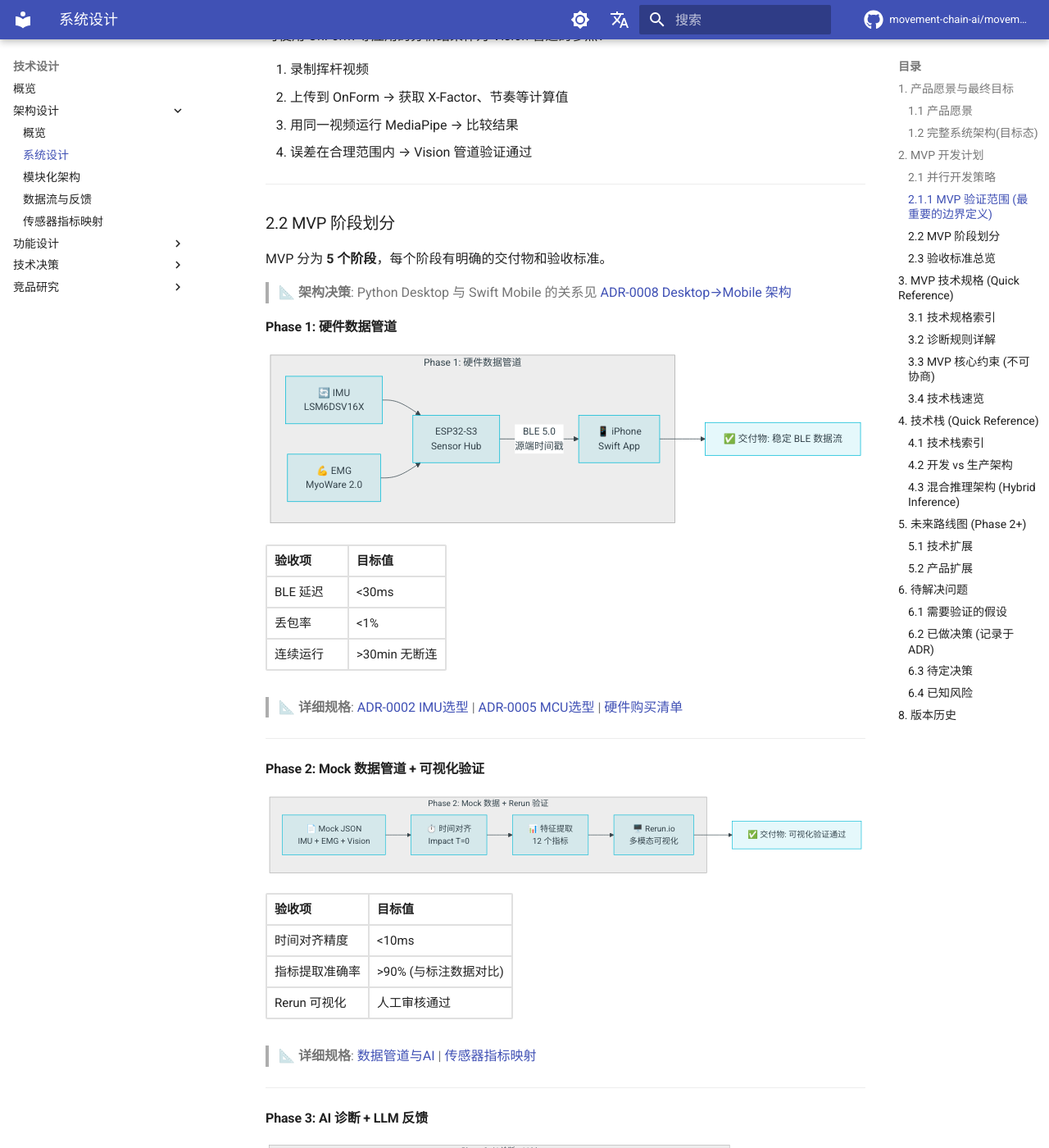
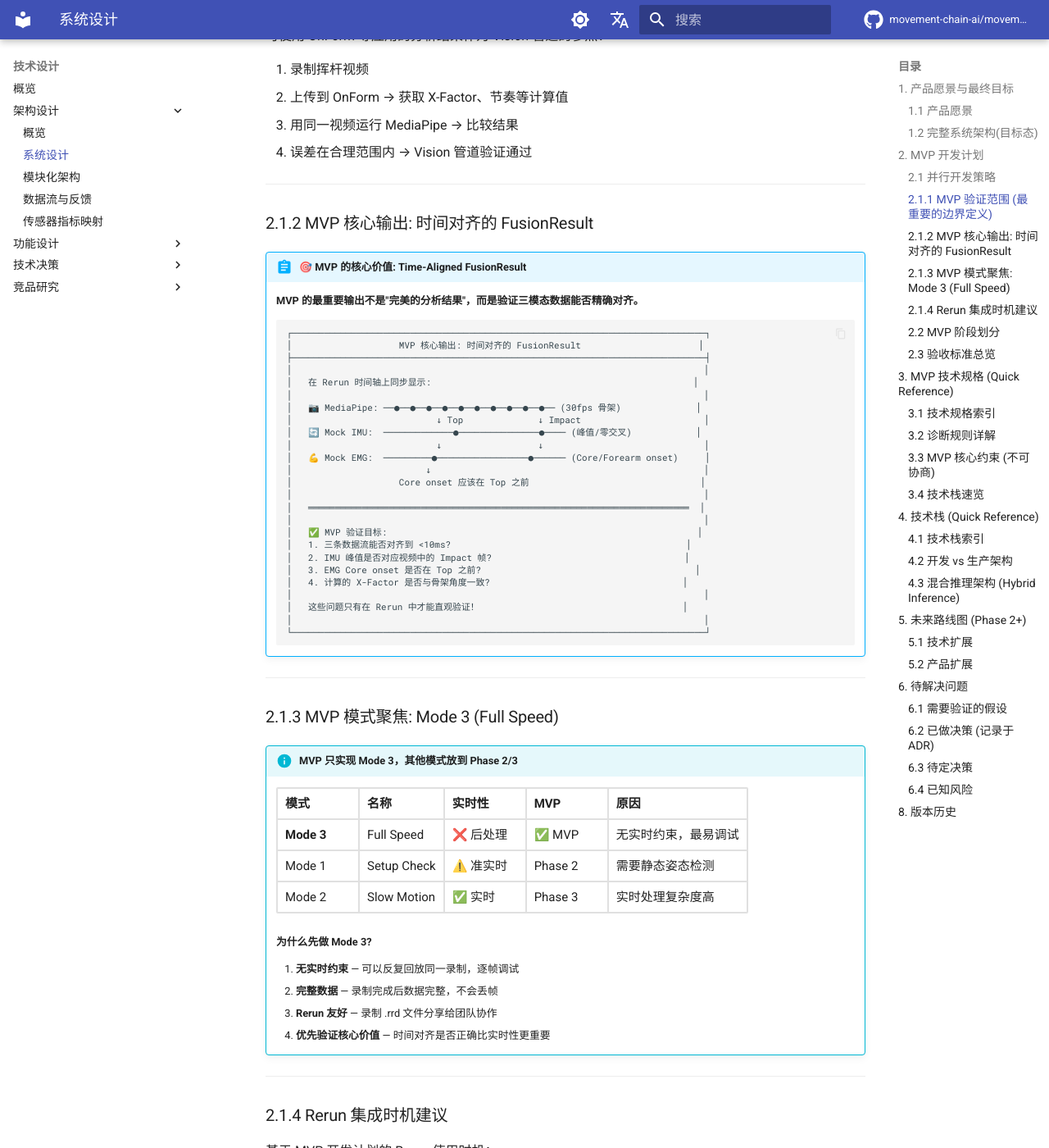
Before and after one commit to movement-chain-ai/movement-chain-docs, an MkDocs documentation site: the page built from docs/zh/design/architecture/system-design.md, in a window 1280 px wide and 1400 px high, scrolled down 6303 px. Shown: the whole window at 82% size. Built offline with MkDocs 1.6.1 and Material for MkDocs 9.7.7, drawn with Linux system fonts in a browser that asks for light colours; comment, search, counter and statistics services are not loaded; the version menu is left out; some of the changed text lies outside the part shown.

Commit message:
docs(zh): 合并 MVP 策略独特内容到 system-design.md v3.8
- 新增 §2.1.2 MVP 核心输出: Time-Aligned FusionResult 图
- 新增 §2.1.3 MVP 模式聚焦: Mode 3 Only + 为什么先做 Mode 3
- 新增 §2.1.4 Rerun 集成时机建议表 (Phase 1-6)

从 modular-architecture.md 删除的 §3 MVP 策略中提取独特内容

🤖 Generated with [Claude Code](https://claude.com/claude-code)

Co-Authored-By: Claude Opus 4.5 <noreply@anthropic.com>

````diff
--- a/docs/zh/design/architecture/system-design.md
+++ b/docs/zh/design/architecture/system-design.md
@@ -51,18 +51,18 @@
 │  ║           │                        └───────────┬──────────────┘                ║  │
 │  ║           │                                    │                               ║  │
 │  ║           │ Native SDK                         │ BLE 5.0                       ║  │
-│  ║           │ (No latency)                       │ (源端时间戳，消除抖动)           ║  │
-│  ║           │                                    │                              ║  │
-│  ║           └──────────────────┬─────────────────┘                              ║  │
-│  ║                              ▼                                                ║  │
-│  ║                    ┌─────────────────────┐                                    ║  │
+│  ║           │ (No latency)                       │ (源端时间戳，消除抖动)            ║  │
+│  ║           │                                    │                               ║  │
+│  ║           └──────────────────┬─────────────────┘                               ║  │
+│  ║                              ▼                                                 ║  │
+│  ║                    ┌─────────────────────┐                                     ║  │
 │  ║                    │  📱 Swift iOS App    │                                    ║  │
-│  ║                    │  • MediaPipeTasksVision                                  ║  │
-│  ║                    │  • CoreBluetooth                                         ║  │
-│  ║                    │  • 数据接收与缓存                                          ║  │
-│  ║                    └─────────┬───────────┘                                    ║  │
-│  ║                                                                               ║  │
-│  ║  【空间姿态 WHAT】       【运动时序 WHEN】         【肌肉激活 WHY】               ║  │
+│  ║                    │  • MediaPipeTasksVision                                   ║  │
+│  ║                    │  • CoreBluetooth                                          ║  │
+│  ║                    │  • 数据接收与缓存                                            ║  │
+│  ║                    └─────────┬───────────┘                                     ║  │
+│  ║                                                                                ║  │
+│  ║  【空间姿态 WHAT】       【运动时序 WHEN】         【肌肉激活 WHY】                  ║  │
 │  ╚══════════════════════════════│════════════════════════════════════════════════╝  │
 │                                 │                                                   │
 │  ╔══════════════════════════════│════════════════════════════════════════════════╗  │
@@ -95,14 +95,14 @@
 │  ║  │  • 侧移/抬头      │    │                  │    │   "为什么" 能力    │         ║  │
 │  ║  └────────┬─────────┘    └────────┬─────────┘    └────────┬─────────┘         ║  │
 │  ║           │                       │                       │                   ║  │
-│  ║           │      WHAT: 发生了什么   │   WHEN: 何时发生       │   WHY: 为什么发生  ║  │
+│  ║           │      WHAT: 发生了什么   │   WHEN: 何时发生       │   WHY: 为什么发生   ║  │
 │  ║           └───────────────────────┼───────────────────────┘                   ║  │
 │  ║                                   │                                           ║  │
-│  ║                    【12 个结构化指标】                                          ║  │
+│  ║                    【12 个结构化指标】                                           ║  │
 │  ╚═══════════════════════════════════│═══════════════════════════════════════════╝  │
 │                                      │                                              │
 │  ╔═══════════════════════════════════│═══════════════════════════════════════════╗  │
-│  ║  STAGE 5: 分析诊断层 (Analysis & Diagnosis)                                    ║  │
+│  ║  STAGE 5: 分析诊断层 (Analysis & Diagnosis)                                     ║  │
 │  ║                                   ▼                                           ║  │
 │  ║  ┌─────────────────────────────────────────────────────────────────────────┐  ║  │
 │  ║  │                        8 阶段挥杆检测 (GolfDB 标准)                        │  ║  │
@@ -295,6 +295,78 @@ assert result is not None  # MVP 通过!
 2. 上传到 OnForm → 获取 X-Factor、节奏等计算值
 3. 用同一视频运行 MediaPipe → 比较结果
 4. 误差在合理范围内 → Vision 管道验证通过
+
+---
+
+### 2.1.2 MVP 核心输出: 时间对齐的 FusionResult
+
+!!! abstract "🎯 MVP 的核心价值: Time-Aligned FusionResult"
+
+    **MVP 的最重要输出不是"完美的分析结果"，而是验证三模态数据能否精确对齐。**
+
+    ```text
+    ┌─────────────────────────────────────────────────────────────────────────────┐
+    │                    MVP 核心输出: 时间对齐的 FusionResult                      │
+    ├─────────────────────────────────────────────────────────────────────────────┤
+    │                                                                             │
+    │   在 Rerun 时间轴上同步显示:                                                 │
+    │                                                                             │
+    │   📷 MediaPipe: ──●──●──●──●──●──●──●──●──●──●── (30fps 骨架)              │
+    │                           ↓ Top              ↓ Impact                       │
+    │   🔄 Mock IMU:  ─────────────●───────────────●──── (峰值/零交叉)            │
+    │                           ↓                  ↓                              │
+    │   💪 Mock EMG:  ─────────●─────────────────●────── (Core/Forearm onset)     │
+    │                         ↓                                                   │
+    │                    Core onset 应该在 Top 之前                                │
+    │                                                                             │
+    │   ═══════════════════════════════════════════════════════════════════════  │
+    │                                                                             │
+    │   ✅ MVP 验证目标:                                                          │
+    │   1. 三条数据流能否对齐到 <10ms?                                            │
+    │   2. IMU 峰值是否对应视频中的 Impact 帧?                                    │
+    │   3. EMG Core onset 是否在 Top 之前?                                        │
+    │   4. 计算的 X-Factor 是否与骨架角度一致?                                    │
+    │                                                                             │
+    │   这些问题只有在 Rerun 中才能直观验证！                                      │
+    │                                                                             │
+    └─────────────────────────────────────────────────────────────────────────────┘
+    ```
+
+---
+
+### 2.1.3 MVP 模式聚焦: Mode 3 (Full Speed)
+
+!!! info "MVP 只实现 Mode 3，其他模式放到 Phase 2/3"
+
+    | 模式 | 名称 | 实时性 | MVP | 原因 |
+    |-----|------|--------|-----|------|
+    | **Mode 3** | Full Speed | ❌ 后处理 | ✅ MVP | 无实时约束，最易调试 |
+    | Mode 1 | Setup Check | ⚠️ 准实时 | Phase 2 | 需要静态姿态检测 |
+    | Mode 2 | Slow Motion | ✅ 实时 | Phase 3 | 实时处理复杂度高 |
+
+    **为什么先做 Mode 3?**
+
+    1. **无实时约束** — 可以反复回放同一录制，逐帧调试
+    2. **完整数据** — 录制完成后数据完整，不会丢帧
+    3. **Rerun 友好** — 录制 .rrd 文件分享给团队协作
+    4. **优先验证核心价值** — 时间对齐是否正确比实时性更重要
+
+---
+
+### 2.1.4 Rerun 集成时机建议
+
+基于 MVP 开发计划的 Rerun 使用时机：
+
+| 开发阶段 | 周数 | Rerun 使用场景 | 优先级 |
+|---------|-----|---------------|--------|
+| **Phase 1: Vision Pipeline** | Week 1-2 | 验证 MediaPipe 骨架叠加、X-Factor 计算 | ⭐ 必须 |
+| **Phase 2: Mock Sensor** | Week 3 | 可视化 IMU/EMG 模拟数据与视频的时间对齐 | ⭐ 必须 |
+| **Phase 3: Rule Engine** | Week 4 | 调优规则阈值、录制问题场景反复回放 | ⭐ 必须 |
+| **Phase 4: Feedback** | Week 5 | 验证反馈触发时机与动作阶段同步 | 🔵 推荐 |
+| **Phase 5: Mobile App** | Week 6-7 | 对比移动端 vs 桌面端的检测结果 | 🔵 推荐 |
+| **Phase 6: User Testing** | Week 8 | 录制用户测试问题 .rrd 分享调试 | 🔵 推荐 |
+
+!!! tip "建议: 从 Phase 1 第一天就集成 Rerun，不要等到出问题再加"
 
 ---
 
@@ -665,8 +737,9 @@ MVP (Phase 1-4) 完成后的扩展方向:
 | 3.5 | 2025-12-25 | **重构 Section 4**: 技术栈从详细表格改为索引表 + 混合推理架构图 (~180行 → ~60行) |
 | 3.6 | 2025-12-25 | **重构 Section 6-7**: 未来路线图对齐 Phase 结构，待解决问题区分已决策/待定/风险 |
 | 3.7 | 2025-12-26 | **恢复 v3.1-3.6**: 从丢失的 commit 1dab832 完整恢复重构内容 (7阶段数据流、Mermaid图、索引表); 新增 Section 2.1.1 MVP 验证范围 |
+| 3.8 | 2025-12-27 | **新增 §2.1.2-2.1.4**: 从 modular-architecture.md 合并 MVP 核心输出图、Mode 3 聚焦策略、Rerun 集成时机表 |
 
 ---
 
-**最后更新**: 2025-12-26
+**最后更新**: 2025-12-27
 **维护者**: Movement Chain AI Team
````
